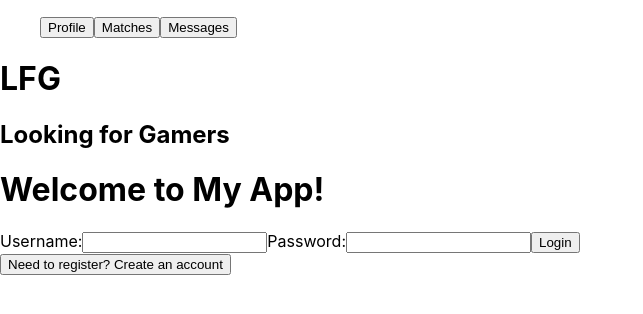
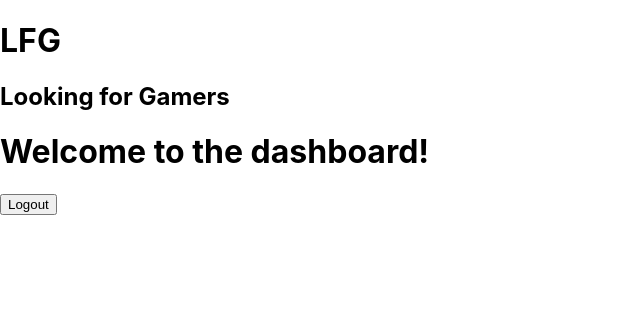
Before and after one commit to maljabouri/LFG-FE, a React (Create React App) app: page /frontpage in a window 1280 px wide. Shown: the top 314 px of the page, without its empty margins (0-643 px from the left). Built offline with nearby package versions, Linux system fonts and the light colour scheme.

Commit message:
login/logout properly routed

```diff
--- a/package.json
+++ b/package.json
@@ -9,6 +9,7 @@
     "axios": "^1.3.4",
     "react": "^18.2.0",
     "react-dom": "^18.2.0",
+    "react-router-dom": "^6.8.2",
     "react-scripts": "5.0.1",
     "web-vitals": "^2.1.4"
   },
--- a/src/App.js
+++ b/src/App.js
@@ -1,20 +1,24 @@
+import React, { useState, useEffect } from 'react';
 import LandingPage from "./LandingPage/LandingPage";
+import DashBoard from "./DashBoard/DashBoard"
+import LoginForm from "./LandingPage/Login";
+import { BrowserRouter as Router, Route, Routes, Navigate } from 'react-router-dom';
 
 function App() {
+  const [token, setToken] = useState(localStorage.getItem('token'));
+
   return (
     <div>
-      <nav>
-        <ul>
-          <button>Profile</button>
-          <button>Matches</button>
-          <button>Messages</button>
-        </ul>
-      </nav>
       <h1>LFG</h1>
       <h2>Looking for Gamers</h2>
-      <LandingPage />
+      <Router>
+        <Routes>
+          <Route path="/" element={token ? <Navigate to="/frontpage" /> : <LandingPage />} />
+          <Route path="/frontpage" element={<DashBoard setToken={setToken} />} />
+        </Routes>
+      </Router>
     </div>
   );
 }
 
-export default App;
+export default App
--- /dev/null
+++ b/src/DashBoard/DashBoard.js
@@ -0,0 +1,21 @@
+import React from "react";
+import { useNavigate } from 'react-router-dom';
+
+function DashBoard(props) {
+  const navigate = useNavigate();
+
+  const handleLogout = () => {
+    localStorage.removeItem('token');
+    props.setToken(null); // call the setToken function from props and update it to null
+    navigate('/'); // Redirect to the landing page
+  }
+
+  return (
+    <div>
+      <h1>Welcome to the dashboard!</h1>
+      <button onClick={handleLogout}>Logout</button>
+    </div>
+  );
+}
+
+export default DashBoard;
--- a/src/LandingPage/LandingPage.js
+++ b/src/LandingPage/LandingPage.js
@@ -11,7 +11,7 @@ function LandingPage() {
 
   return (
     <div>
-      <h1>Welcome to My App!</h1>
+      <h1>Welcome to LFG!</h1>
       {isRegistering ? <div><RegisterForm/></div> : <div><LoginForm/></div>}
       <button onClick={handleToggle}>{isRegistering ? "Already have an account? Login" : "Need to register? Create an account"}</button>
     </div>
--- a/src/LandingPage/Login.js
+++ b/src/LandingPage/Login.js
@@ -1,11 +1,14 @@
 import React, { useState } from 'react';
 import axios from 'axios';
 import apiUrl from '../api/api';
+import { useNavigate } from 'react-router-dom';
 
 
 const LoginForm = () => {
   const [username, setUsername] = useState('');
   const [password, setPassword] = useState('');
+
+  const navigate = useNavigate(); // get the navigate function from react-router-dom
 
   const handleUsernameChange = (event) => {
     setUsername(event.target.value);
@@ -23,6 +26,7 @@ const LoginForm = () => {
       const response = await axios.post(`${apiUrl}/login`, user);
       const token = response.data.token;
       localStorage.setItem('token', token);
+      navigate('/frontpage');
       // redirect to some page that requires authentication
     } catch (err) {
       console.error(err);
```
Also changed, not shown: src/FrontPage/FrontPage.js (deleted), 1 other file (tests, documents, lock files or other folders).
